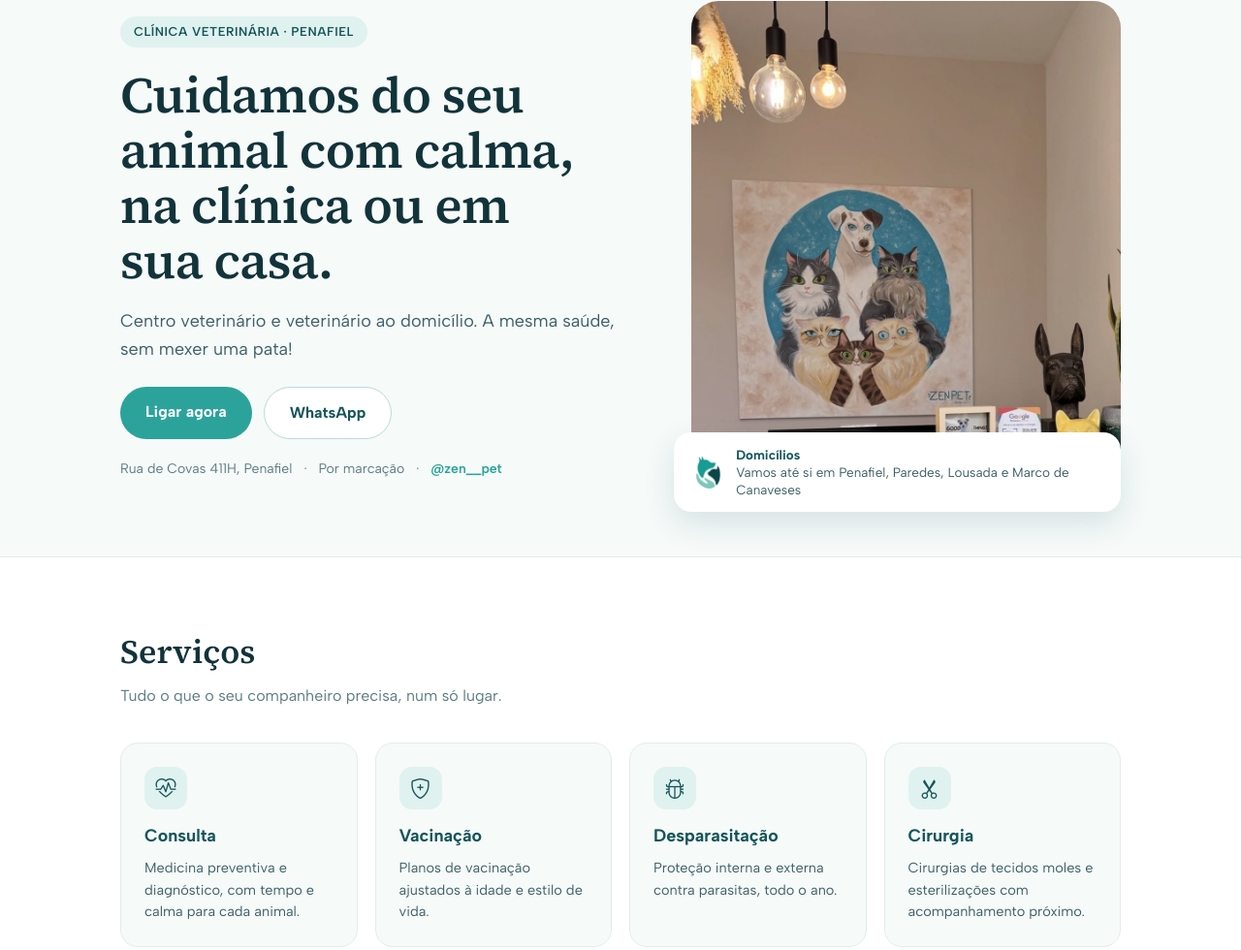
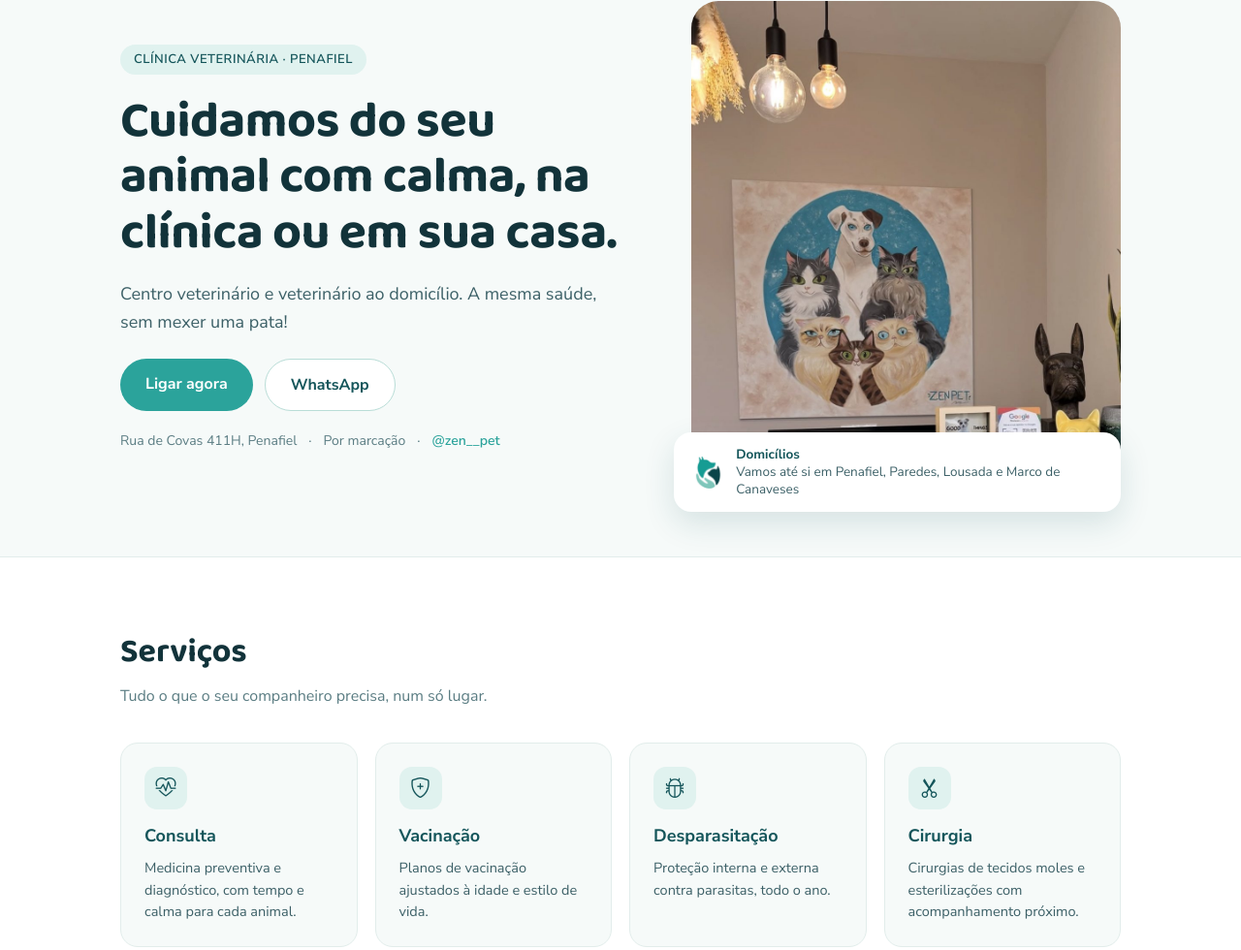
Before and after one commit to zagasilva/zenpet, a plain HTML site: page v2/index.html in a window 1280 px wide. Shown: the part 142-1122 px from the top of the page at 97% size. Drawn offline with Linux system fonts and the light colour scheme.

Commit message:
Switch typography to Baloo 2 headings with Nunito Sans body
Replaces the Source Serif 4 + Albert Sans pairing, which read as too clinical. Baloo 2 is set at 700 so the rounded headings hold up at hero size. Drops the two previous families from the Google Fonts request.

Co-Authored-By: Claude Opus 5 <noreply@anthropic.com>

```diff
--- a/v2/index.html
+++ b/v2/index.html
@@ -9,16 +9,17 @@
 <link rel="icon" href="/v2/assets/img/logo.png">
 <link rel="stylesheet" href="/v2/assets/vendor/bootstrap-icons/bootstrap-icons.min.css">
 <link rel="preconnect" href="https://fonts.googleapis.com">
-<link href="https://fonts.googleapis.com/css2?family=Albert+Sans:wght@400;500;600;700;800&family=Source+Serif+4:opsz,wght@8..60,400;8..60,600&display=swap" rel="stylesheet">
+<link rel="preconnect" href="https://fonts.gstatic.com" crossorigin>
+<link href="https://fonts.googleapis.com/css2?family=Baloo+2:wght@500;600;700;800&family=Nunito+Sans:wght@400;500;600;700;800&display=swap" rel="stylesheet">
 <style>
 :root{--ink:#12333a;--teal:#2ba39b;--deep:#14555a;--muted:#3c6067;--soft:#5b7d83;--bg:#f6faf9;--line:#e2edeb;--mint:#e0f2ef}
 *{box-sizing:border-box}
 html{scroll-behavior:smooth}
-body{margin:0;font-family:'Albert Sans',sans-serif;color:var(--ink);background:var(--bg);line-height:1.5}
+body{margin:0;font-family:'Nunito Sans',sans-serif;color:var(--ink);background:var(--bg);line-height:1.5}
 section[id]{scroll-margin-top:76px}
 @media(prefers-reduced-motion:reduce){html{scroll-behavior:auto}}
 a{color:var(--deep)}a:hover{color:var(--teal)}
-h1,h2,h3{font-family:'Source Serif 4',serif;font-weight:600;margin:0}
+h1,h2,h3{font-family:'Baloo 2',cursive;font-weight:700;margin:0}
 img{display:block}
 .wrap{max-width:1080px;margin:0 auto;padding:0 24px}
 .btn{display:inline-block;text-decoration:none;border-radius:999px;font-weight:700;font-size:16px;padding:14px 26px;transition:.2s}
@@ -63,7 +64,7 @@ section h2{font-size:34px}
 .card:hover{border-color:var(--teal)}
 .card .mark{width:44px;height:44px;border-radius:13px;background:var(--mint);display:flex;align-items:center;justify-content:center;color:var(--deep);font-size:21px;line-height:1;transition:background .2s,color .2s}
 .card:hover .mark{background:var(--teal);color:#fff}
-.card h3{font-family:'Albert Sans',sans-serif;font-size:18px;font-weight:700;color:var(--deep);margin:14px 0 8px}
+.card h3{font-family:'Nunito Sans',sans-serif;font-size:18px;font-weight:700;color:var(--deep);margin:14px 0 8px}
 .card p{margin:0;font-size:14.5px;line-height:1.55;color:var(--muted)}
 .dom{display:grid;grid-template-columns:.9fr 1.1fr;gap:48px;align-items:center;padding:72px 24px;max-width:1080px;margin:0 auto}
 .dom .photo{border-radius:28px;overflow:hidden;aspect-ratio:4/3;background:repeating-linear-gradient(45deg,#dcefec,#dcefec 14px,#e8f5f2 14px,#e8f5f2 28px);display:flex;align-items:center;justify-content:center}
```
